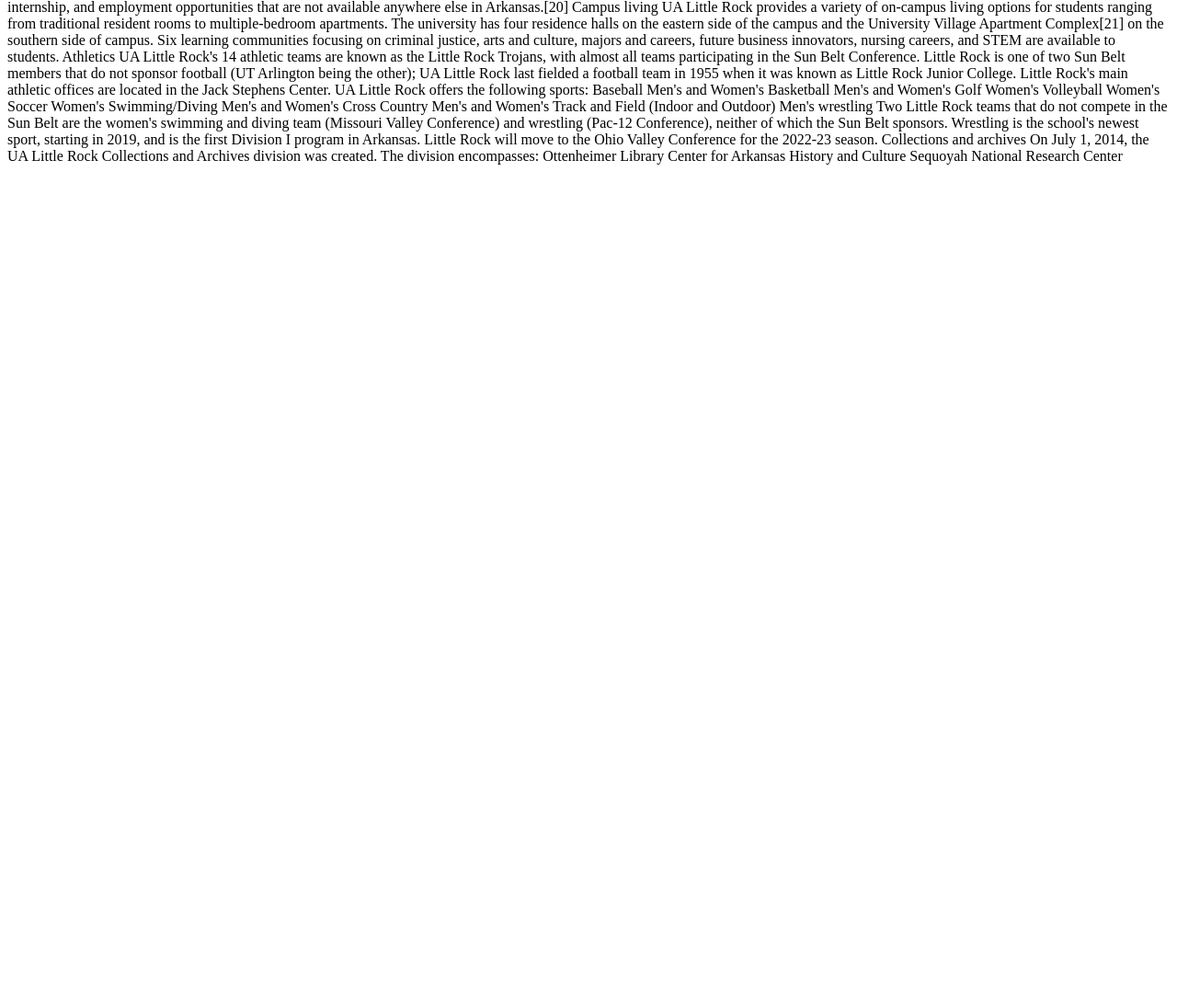
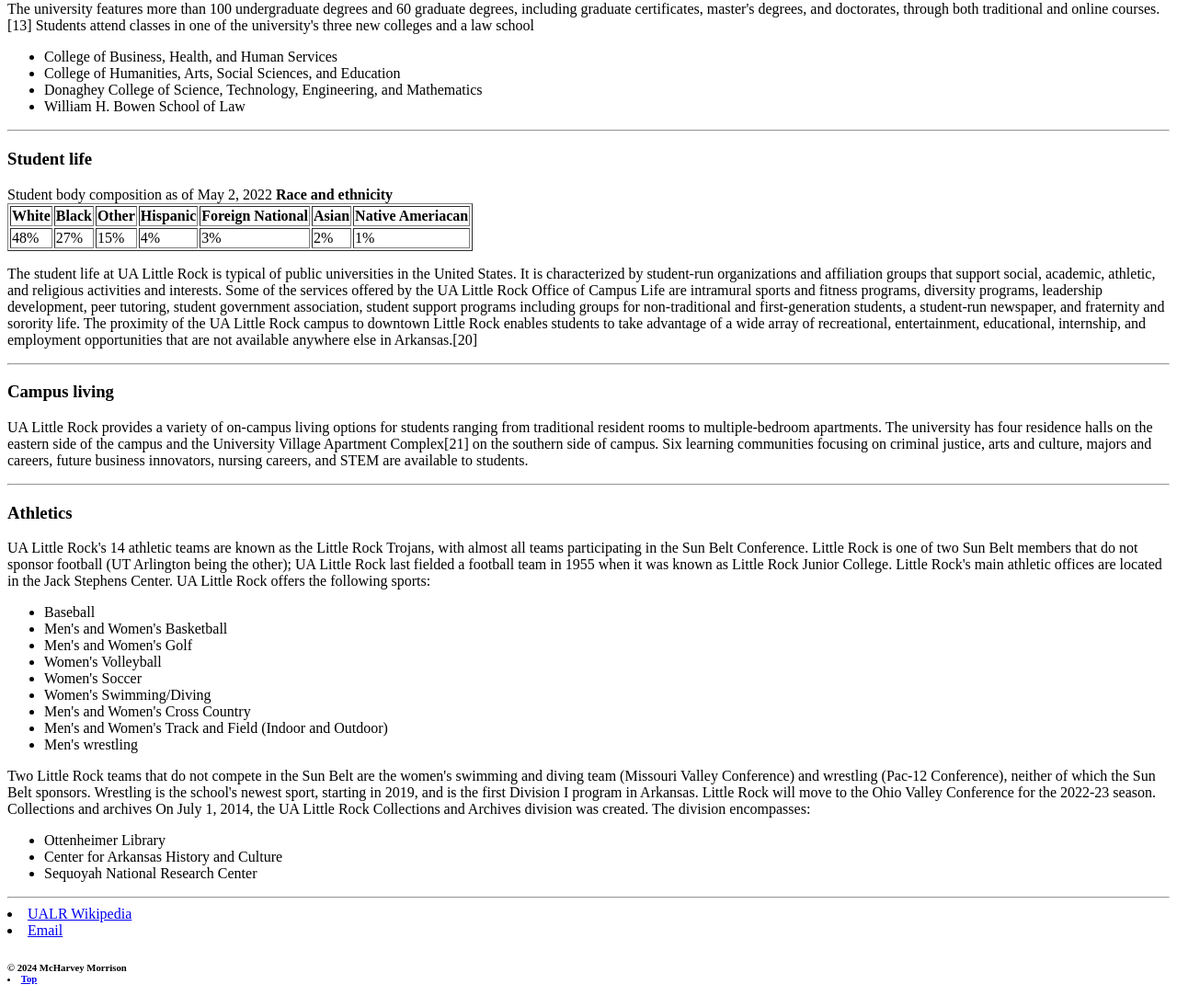
Before and after one commit to mcharveym/ifsc-1310, a plain HTML site: page prototype/index.html in a window 1280 px wide. Shown: the part 315-1410 px from the top of the page at 92% size. Before the commit the page ends 800 px from the top, so only its background shows below. Drawn offline with Linux system fonts and the light colour scheme.

Commit message:
Prototype HTML5 Assignment Submission

```diff
--- a/prototype/index.html
+++ b/prototype/index.html
@@ -5,66 +5,84 @@
      <title>Prototype HTML5 Assignment</title>
      <meta name="description" content="Keyword Rich Description">
      <meta name="author" content="McHarvey Morrison">
+     <meta name="keywords" content="UALR, UA Little Rock, University of Arkansas at Little Rock" />
     </head>
     <body>
         <h1>University of Arkansas at Little Rock: A Brief History</h1>
+<hr />
+<h2>The University of Arkansas at Little Rock (UA Little Rock) is a public research university in Little Rock, Arkansas.</h2>
 
-The University of Arkansas at Little Rock (UA Little Rock) is a public research university in Little Rock, Arkansas. Established as Little Rock Junior College by the Little Rock School District in 1927, the institution became a private four-year university under the name Little Rock University in 1957. It returned to public status in 1969 when it merged with the University of Arkansas System under its present name. The former campus of Little Rock Junior College is now (2019) the campus of Philander Smith University.
+<p>Established as Little Rock Junior College by the Little Rock School District in 1927, the institution became a private four-year university under the name Little Rock University in 1957. It returned to public status in 1969 when it merged with the University of Arkansas System under its present name. The former campus of Little Rock Junior College is now (2019) the campus of Philander Smith University.
 
-At 250 acres (100 ha), the UA Little Rock campus encompasses more than 56 buildings, including the Center for Nanotechnology Integrative Sciences, the Emerging Analytics Center, the Sequoyah Research Center, and the Ottenheimer Library Additionally, UA Little Rock houses special learning facilities that include a learning resource center, art galleries, KUAR public radio station,[6] University Television, and a campus-wide wireless network. It is classified among "R2: Doctoral Universities – High research activity".
-
-Academics
+    At 250 acres (100 ha), the UA Little Rock campus encompasses more than 56 buildings, including the Center for Nanotechnology Integrative Sciences, the Emerging Analytics Center, the Sequoyah Research Center, and the Ottenheimer Library Additionally, UA Little Rock houses special learning facilities that include a learning resource center, art galleries, KUAR public radio station,[6] University Television, and a campus-wide wireless network. It is classified among "R2: Doctoral Universities – High research activity".</p>
+    <hr />
+<h3>Academics</h3>
 
 The university features more than 100 undergraduate degrees and 60 graduate degrees, including graduate certificates, master's degrees, and doctorates, through both traditional and online courses.[13] Students attend classes in one of the university's three new colleges and a law school
-
-* College of Business, Health, and Human Services
-* College of Humanities, Arts, Social Sciences, and Education
-* Donaghey College of Science, Technology, Engineering, and Mathematics
-* William H. Bowen School of Law
-
-Student life
+<ul>
+<li>College of Business, Health, and Human Services</li>
+<li>College of Humanities, Arts, Social Sciences, and Education</li>
+<li>Donaghey College of Science, Technology, Engineering, and Mathematics</li>
+<li>William H. Bowen School of Law</li>
+</ul>
+<hr />
+<h3>Student life</h3>
 
 Student body composition as of May 2, 2022
-Race and ethnicity
 
-White			48%
-Black			27%
-Other			15%
-Hispanic		4%
-Foreign national	3%
-Asian			2%
-Native American	1%
+<caption><strong>Race and ethnicity</strong></caption>
 
+<table border="1">
 
-The student life at UA Little Rock is typical of public universities in the United States. It is characterized by student-run organizations and affiliation groups that support social, academic, athletic, and religious activities and interests. Some of the services offered by the UA Little Rock Office of Campus Life are intramural sports and fitness programs, diversity programs, leadership development, peer tutoring, student government association, student support programs including groups for non-traditional and first-generation students, a student-run newspaper, and fraternity and sorority life. The proximity of the UA Little Rock campus to downtown Little Rock enables students to take advantage of a wide array of recreational, entertainment, educational, internship, and employment opportunities that are not available anywhere else in Arkansas.[20]
+    <tr><th scope="col">White</th><th scope="col">Black</th><th scope="col">Other</th><th scope="col">Hispanic</th><th scope="col">Foreign National</th><th scope="col">Asian</th><th scope="col">Native Ameriacan</th></tr>
+    <tr><td>48%</td><td>27%</td><td>15%</td><td>4%</td><td>3%</td><td>2%</td><td>1%</td></tr>
 
-Campus living
+</table>
 
-UA Little Rock provides a variety of on-campus living options for students ranging from traditional resident rooms to multiple-bedroom apartments. The university has four residence halls on the eastern side of the campus and the University Village Apartment Complex[21] on the southern side of campus. Six learning communities focusing on criminal justice, arts and culture, majors and careers, future business innovators, nursing careers, and STEM are available to students.
+<p>The student life at UA Little Rock is typical of public universities in the United States. It is characterized by student-run organizations and affiliation groups that support social, academic, athletic, and religious activities and interests. Some of the services offered by the UA Little Rock Office of Campus Life are intramural sports and fitness programs, diversity programs, leadership development, peer tutoring, student government association, student support programs including groups for non-traditional and first-generation students, a student-run newspaper, and fraternity and sorority life. The proximity of the UA Little Rock campus to downtown Little Rock enables students to take advantage of a wide array of recreational, entertainment, educational, internship, and employment opportunities that are not available anywhere else in Arkansas.[20]</p>
+<hr />
+<h3>Campus living</h3>
 
-Athletics
+<p>UA Little Rock provides a variety of on-campus living options for students ranging from traditional resident rooms to multiple-bedroom apartments. The university has four residence halls on the eastern side of the campus and the University Village Apartment Complex[21] on the southern side of campus. Six learning communities focusing on criminal justice, arts and culture, majors and careers, future business innovators, nursing careers, and STEM are available to students.</p>
+<hr />
+<h3>Athletics</h3>
 
-UA Little Rock's 14 athletic teams are known as the Little Rock Trojans, with almost all teams participating in the Sun Belt Conference. Little Rock is one of two Sun Belt members that do not sponsor football (UT Arlington being the other); UA Little Rock last fielded a football team in 1955 when it was known as Little Rock Junior College. Little Rock's main athletic offices are located in the Jack Stephens Center. UA Little Rock offers the following sports:
-
-Baseball
-Men's and Women's Basketball
-Men's and Women's Golf
-Women's Volleyball
-Women's Soccer
-Women's Swimming/Diving
-Men's and Women's Cross Country
-Men's and Women's Track and Field (Indoor and Outdoor)
-Men's wrestling
-Two Little Rock teams that do not compete in the Sun Belt are the women's swimming and diving team (Missouri Valley Conference) and wrestling (Pac-12 Conference), neither of which the Sun Belt sponsors. Wrestling is the school's newest sport, starting in 2019, and is the first Division I program in Arkansas.
+<p>UA Little Rock's 14 athletic teams are known as the Little Rock Trojans, with almost all teams participating in the Sun Belt Conference. Little Rock is one of two Sun Belt members that do not sponsor football (UT Arlington being the other); UA Little Rock last fielded a football team in 1955 when it was known as Little Rock Junior College. Little Rock's main athletic offices are located in the Jack Stephens Center. UA Little Rock offers the following sports:</p>
+<ul>
+<li>Baseball</li>
+<li>Men's and Women's Basketball</li>
+<li>Men's and Women's Golf</li>
+<li>Women's Volleyball</li>
+<li>Women's Soccer</li>
+<li>Women's Swimming/Diving</li>
+<li>Men's and Women's Cross Country</li>
+<li>Men's and Women's Track and Field (Indoor and Outdoor)</li>
+<li>Men's wrestling</li>
+</ul>
+<p>Two Little Rock teams that do not compete in the Sun Belt are the women's swimming and diving team (Missouri Valley Conference) and wrestling (Pac-12 Conference), neither of which the Sun Belt sponsors. Wrestling is the school's newest sport, starting in 2019, and is the first Division I program in Arkansas.
 
 Little Rock will move to the Ohio Valley Conference for the 2022-23 season.
 
 Collections and archives
 
-On July 1, 2014, the UA Little Rock Collections and Archives division was created. The division encompasses:
+On July 1, 2014, the UA Little Rock Collections and Archives division was created. The division encompasses:</p>
+<ul>
+<li>Ottenheimer Library</li>
+<li>Center for Arkansas History and Culture</li>
+<li>Sequoyah National Research Center</li>
+</ul>
+<hr />
+<nav>
+    <li><a href="https://en.wikipedia.org/wiki/University_of_Arkansas_at_Little_Rock" target="_blank">UALR Wikipedia</a></li>
+    <li><a href="mailto:mail@ualr.edu">Email</a></li>
+</nav>
 
-Ottenheimer Library
-Center for Arkansas History and Culture
-Sequoyah National Research Center
+
+
+<h6 id = "bottom">&copy; 2024 McHarvey Morrison
+    <li><a href="#top" download>Top</a></li>
+
+
+</h6>
     </body>
 </html>
```
